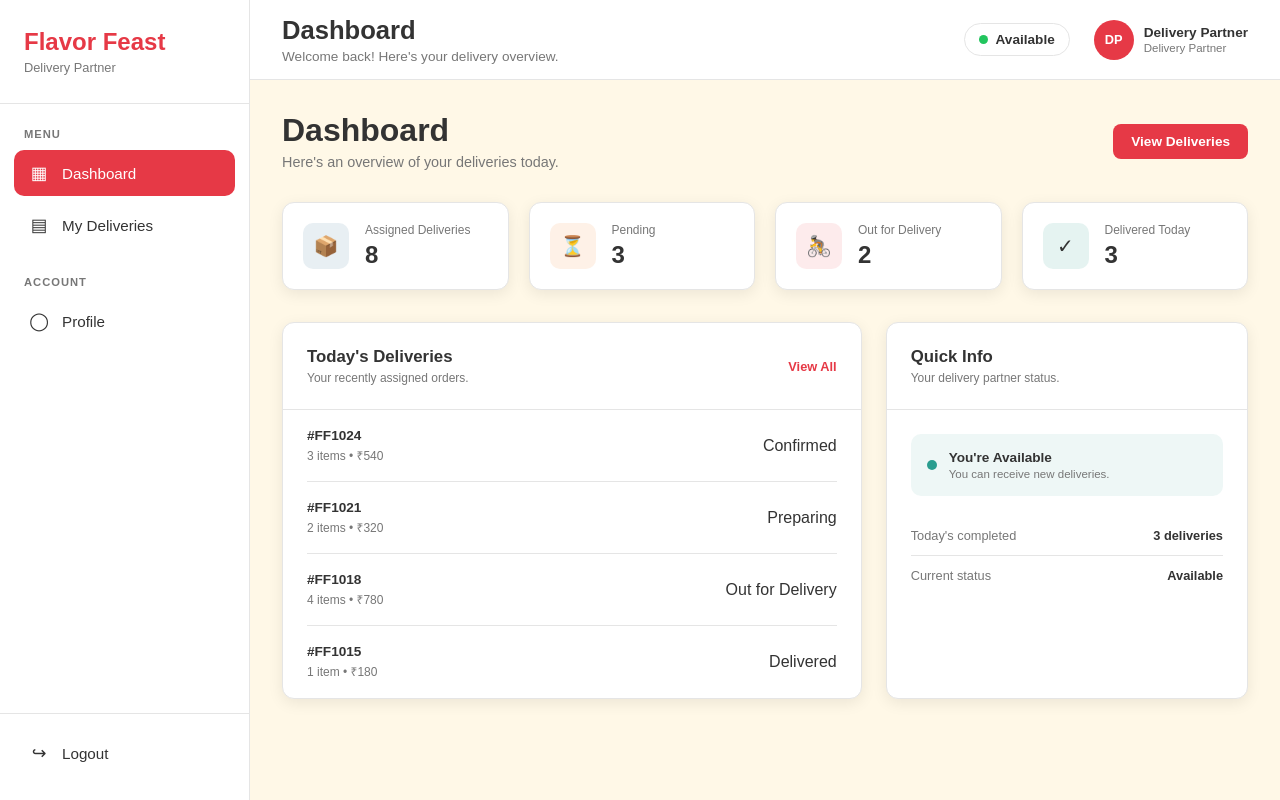
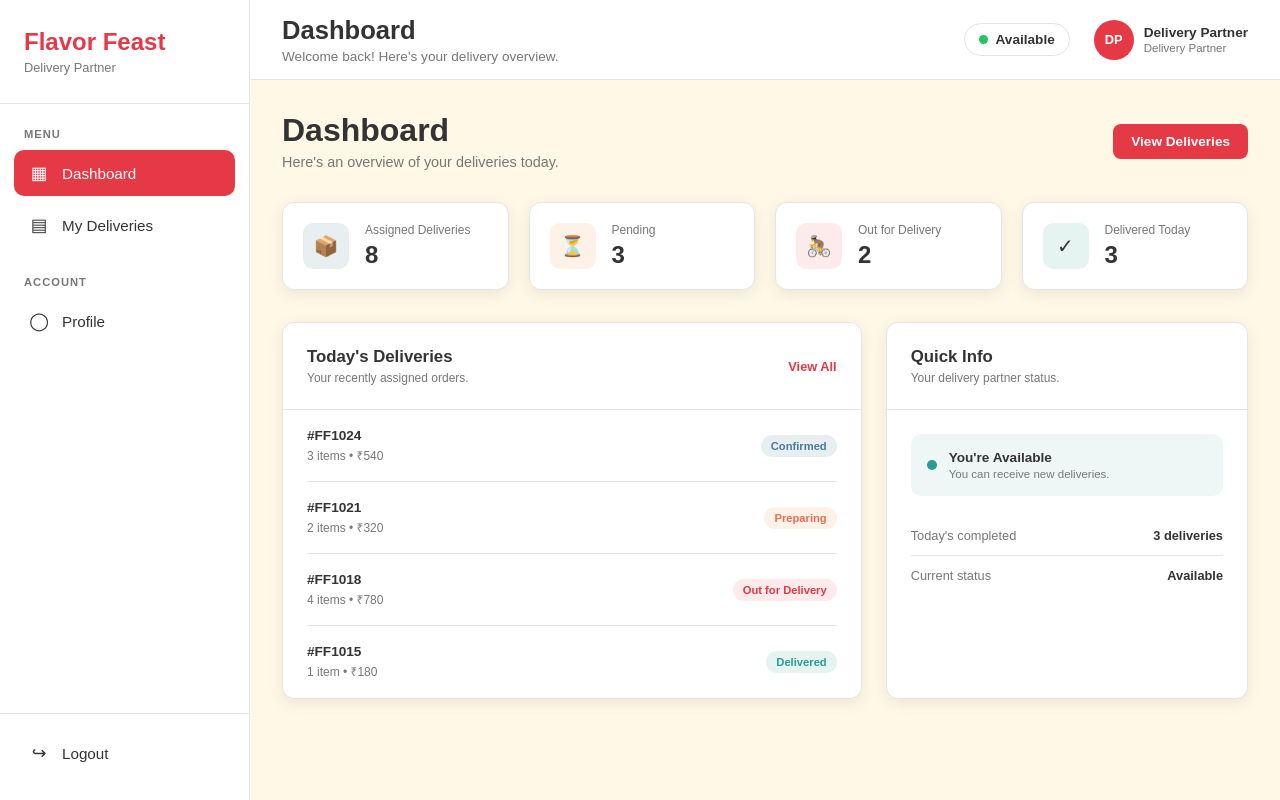
Before and after one commit to Blessy005/food-shop, a React (Vite) app in the folder delivery/: page /dashboard in a window 1280 px wide. Built offline with nearby package versions, Linux system fonts and the light colour scheme.

Commit message:
Update Dashboard.css

```diff
--- a/delivery/src/pages/Dashboard/Dashboard.css
+++ b/delivery/src/pages/Dashboard/Dashboard.css
@@ -282,6 +282,38 @@
   color: var(--text);
 }
 
+/* ---------- Status Badges ---------- */
+
+.status-badge {
+  display: inline-flex;
+  align-items: center;
+  padding: 5px 10px;
+  border-radius: 50px;
+  font-size: 0.7rem;
+  font-weight: 600;
+  white-space: nowrap;
+}
+
+.status-confirmed {
+  background: rgba(69, 123, 157, 0.12);
+  color: #457b9d;
+}
+
+.status-preparing {
+  background: rgba(244, 162, 97, 0.15);
+  color: #e76f51;
+}
+
+.status-out-for-delivery {
+  background: rgba(230, 57, 70, 0.1);
+  color: var(--primary);
+}
+
+.status-delivered {
+  background: rgba(42, 157, 143, 0.12);
+  color: var(--success);
+}
+
 /* ---------- Responsive ---------- */
 
 @media (max-width: 1100px) {
```
